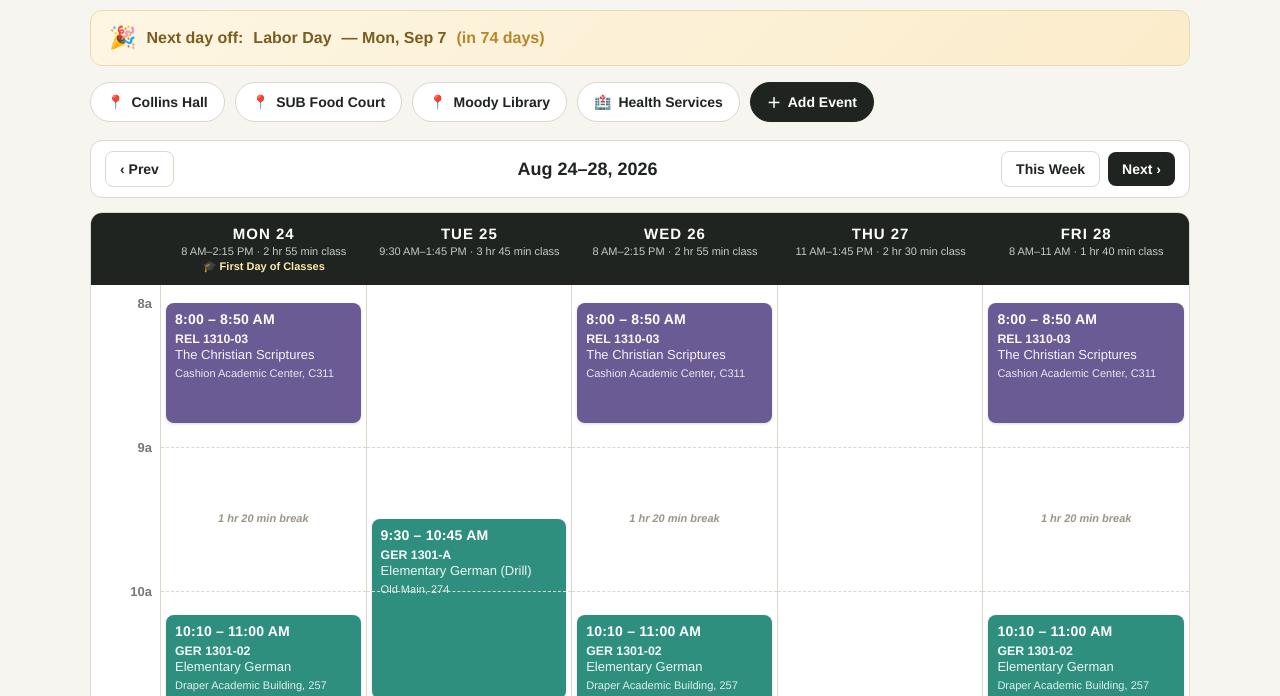
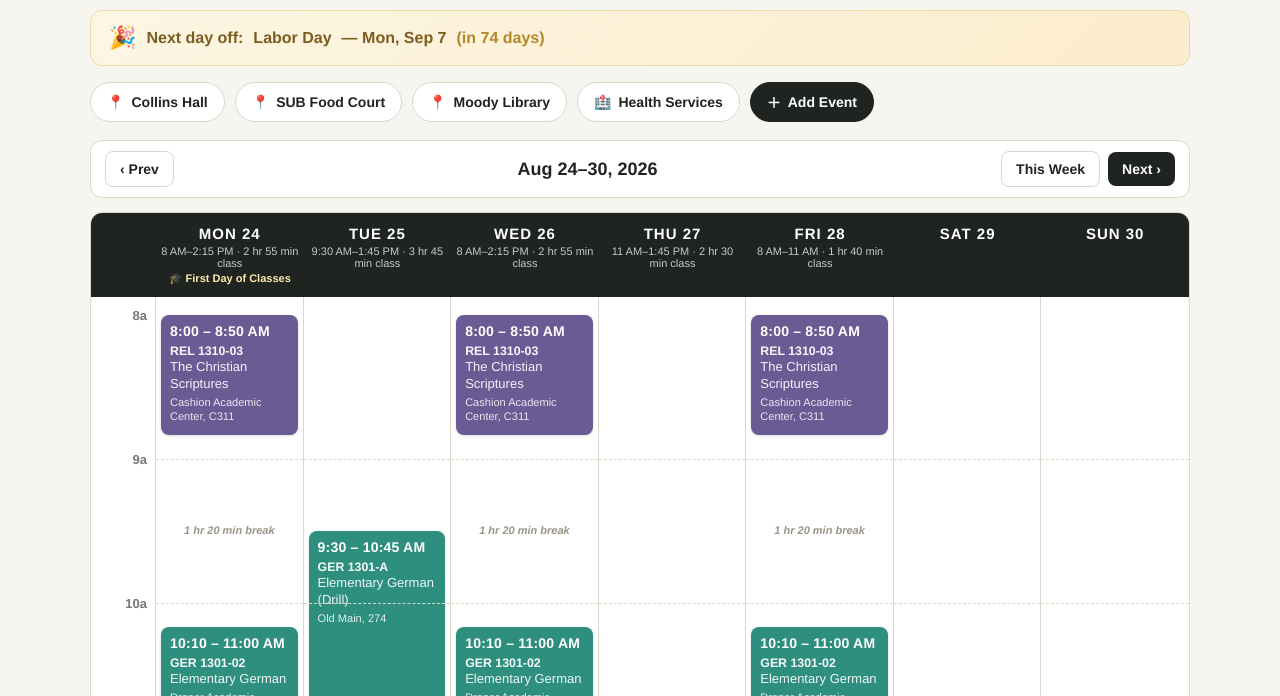
Before and after one commit to bartbrueck/Baylor, a plain HTML site: page index.html in a window 1280 px wide. Shown: the part 90-786 px from the top of the page. Drawn offline with Linux system fonts and the light colour scheme.

Commit message:
Add files via upload

```diff
--- a/index.html
+++ b/index.html
@@ -164,12 +164,12 @@
   }
   .grid{
     display:grid;
-    grid-template-columns:70px repeat(5, minmax(150px, 1fr));
+    grid-template-columns:65px repeat(7, minmax(125px, 1fr));
     border:1px solid var(--line);
     border-radius:12px;
     overflow:hidden;
     background:var(--card-bg);
-    min-width:760px;
+    min-width:940px;
   }
   .head-cell{
     background:var(--ink);
@@ -664,8 +664,6 @@
     </div>
   </div>
 
-  <div class="week-banner" id="weekBanner" style="display:none;"></div>
-
   <!-- ============ DESKTOP / TABLET GRID ============ -->
   <div class="grid-scroll">
     <div class="grid">
@@ -675,6 +673,8 @@
       <div class="head-cell" id="head-wed"></div>
       <div class="head-cell" id="head-thu"></div>
       <div class="head-cell" id="head-fri"></div>
+      <div class="head-cell" id="head-sat"></div>
+      <div class="head-cell" id="head-sun"></div>
 
       <div class="time-col"><div class="body-row" id="timeRow"></div></div>
       <div class="day-col" id="col-mon"><div class="body-row" id="mon"></div></div>
@@ -682,6 +682,8 @@
       <div class="day-col" id="col-wed"><div class="body-row" id="wed"></div></div>
       <div class="day-col" id="col-thu"><div class="body-row" id="thu"></div></div>
       <div class="day-col" id="col-fri"><div class="body-row" id="fri"></div></div>
+      <div class="day-col" id="col-sat"><div class="body-row" id="sat"></div></div>
+      <div class="day-col" id="col-sun"><div class="body-row" id="sun"></div></div>
     </div>
   </div>
   <div class="scroll-hint">Swipe to see all days →</div>
@@ -741,11 +743,11 @@ function addDays(date, n){ const d = new Date(date); d.setDate(d.getDate() + n);
 function fmtDateShort(date){ return MONTH_ABBR[date.getMonth()] + ' ' + date.getDate(); }
 function fmtDateLong(date){ return WEEKDAY_FULL[date.getDay()] + ', ' + MONTH_FULL[date.getMonth()] + ' ' + date.getDate() + ', ' + date.getFullYear(); }
 function fmtWeekRange(weekMonday){
-  const fri = addDays(weekMonday, 4);
-  if(weekMonday.getMonth() === fri.getMonth()){
-    return MONTH_ABBR[weekMonday.getMonth()] + ' ' + weekMonday.getDate() + '–' + fri.getDate() + ', ' + weekMonday.getFullYear();
+  const sun = addDays(weekMonday, 6);
+  if(weekMonday.getMonth() === sun.getMonth()){
+    return MONTH_ABBR[weekMonday.getMonth()] + ' ' + weekMonday.getDate() + '–' + sun.getDate() + ', ' + weekMonday.getFullYear();
   }
-  return MONTH_ABBR[weekMonday.getMonth()] + ' ' + weekMonday.getDate() + ' – ' + MONTH_ABBR[fri.getMonth()] + ' ' + fri.getDate() + ', ' + fri.getFullYear();
+  return MONTH_ABBR[weekMonday.getMonth()] + ' ' + weekMonday.getDate() + ' – ' + MONTH_ABBR[sun.getMonth()] + ' ' + sun.getDate() + ', ' + sun.getFullYear();
 }
 
 const SEMESTER_FIRST_MONDAY = new Date(2026, 7, 24);  // Aug 24, 2026 (Fall start)
@@ -764,23 +766,23 @@ const specialDates = [
   // ---- Fall 2026 ----
   { start:'2026-08-24', end:'2026-08-24', label:'First Day of Classes', short:'First Day of Classes', icon:'🎓', noClasses:false },
   { start:'2026-09-07', end:'2026-09-07', label:'Labor Day Holiday — No Classes', short:'Labor Day', icon:'🎉', noClasses:true, highlight:true },
-  { start:'2026-09-12', end:'2026-09-12', label:'Football vs. Prairie View A&M (Home)', short:'Football vs. Prairie View A&M', icon:'🏈', noClasses:false, weekendOnly:true, highlight:true },
-  { start:'2026-09-19', end:'2026-09-19', label:'Family Weekend & Football vs. Louisiana Tech (Home)', short:'Family Weekend', icon:'👪', noClasses:false, weekendOnly:true, highlight:true },
-  { start:'2026-09-26', end:'2026-09-26', label:'Football vs. Colorado (Home)', short:'Football vs. Colorado', icon:'🏈', noClasses:false, weekendOnly:true, highlight:true },
+  { start:'2026-09-12', end:'2026-09-12', label:'Football vs. Prairie View A&M (Home)', short:'Football vs. Prairie View A&M', icon:'🏈', noClasses:false, highlight:true },
+  { start:'2026-09-19', end:'2026-09-19', label:'Family Weekend & Football vs. Louisiana Tech (Home)', short:'Family Weekend', icon:'👪', noClasses:false, highlight:true },
+  { start:'2026-09-26', end:'2026-09-26', label:'Football vs. Colorado (Home)', short:'Football vs. Colorado', icon:'🏈', noClasses:false, highlight:true },
   { start:'2026-10-09', end:'2026-10-09', label:'Fall Break — No Classes', short:'Fall Break', icon:'🍂', noClasses:true, highlight:true },
-  { start:'2026-10-17', end:'2026-10-17', label:'Football vs. TCU (Home)', short:'Football vs. TCU', icon:'🏈', noClasses:false, weekendOnly:true, highlight:true },
+  { start:'2026-10-17', end:'2026-10-17', label:'Football vs. TCU (Home)', short:'Football vs. TCU', icon:'🏈', noClasses:false, highlight:true },
   { start:'2026-10-26', end:'2026-10-26', label:'Last Day to Drop a Class', short:'Last Day to Drop', icon:'⚠️', noClasses:false },
-  { start:'2026-11-07', end:'2026-11-07', label:'Homecoming & Football vs. Iowa State (Home)', short:'Homecoming', icon:'🐻', noClasses:false, weekendOnly:true, highlight:true },
-  { start:'2026-11-21', end:'2026-11-21', label:'Football vs. Texas Tech (Home)', short:'Football vs. Texas Tech', icon:'🏈', noClasses:false, weekendOnly:true, highlight:true },
+  { start:'2026-11-07', end:'2026-11-07', label:'Homecoming & Football vs. Iowa State (Home)', short:'Homecoming', icon:'🐻', noClasses:false, highlight:true },
+  { start:'2026-11-21', end:'2026-11-21', label:'Football vs. Texas Tech (Home)', short:'Football vs. Texas Tech', icon:'🏈', noClasses:false, highlight:true },
   { start:'2026-11-23', end:'2026-11-29', label:'Thanksgiving Break — No Classes', short:'Thanksgiving Break', icon:'🦃', noClasses:true, highlight:true },
   { start:'2026-12-09', end:'2026-12-09', label:'Last Day of Classes (Fall)', short:'Last Day of Fall Classes', icon:'📚', noClasses:false, highlight:true },
   { start:'2026-12-10', end:'2026-12-10', label:'Study Day — No Classes', short:'Study Day', icon:'📖', noClasses:true },
   { start:'2026-12-11', end:'2026-12-16', label:'Final Exams', short:'Final Exams', icon:'✏️', noClasses:true },
 
   // ---- Sorority Recruitment (between semesters) ----
-  { start:'2027-01-10', end:'2027-01-10', label:'Sorority Recruitment: PNM Orientation', short:'Recruitment Orientation', icon:'🎀', noClasses:false, weekendOnly:true },
+  { start:'2027-01-10', end:'2027-01-10', label:'Sorority Recruitment: PNM Orientation', short:'Recruitment Orientation', icon:'🎀', noClasses:false },
   { start:'2027-01-11', end:'2027-01-15', label:'Sorority Recruitment Rounds', short:'Recruitment Rounds', icon:'🎀', noClasses:false },
-  { start:'2027-01-16', end:'2027-01-16', label:'Bid Day! 🎉', short:'Bid Day', icon:'🎀', noClasses:false, weekendOnly:true, highlight:true },
+  { start:'2027-01-16', end:'2027-01-16', label:'Bid Day! 🎉', short:'Bid Day', icon:'🎀', noClasses:false, highlight:true },
 
   // ---- Spring 2027 ----
   { start:'2027-01-18', end:'2027-01-18', label:'MLK Holiday — No Classes', short:'MLK Day', icon:'🎉', noClasses:true, highlight:true },
@@ -790,19 +792,14 @@ const specialDates = [
   { start:'2027-03-26', end:'2027-03-29', label:'Easter Holidays — No Classes', short:'Easter Break', icon:'🐣', noClasses:true, highlight:true },
   { start:'2027-04-06', end:'2027-04-06', label:'Diadeloso — No Classes', short:'Diadeloso', icon:'🎉', noClasses:true, highlight:true },
   { start:'2027-04-08', end:'2027-04-08', label:'Last Day to Drop / Withdraw', short:'Last Day to Drop', icon:'⚠️', noClasses:false },
-  { start:'2027-04-10', end:'2027-04-10', label:'Asynchronous Online Day (classes meet online, follows Monday schedule)', short:'Async Online Day', icon:'📡', noClasses:false, weekendOnly:true },
+  { start:'2027-04-10', end:'2027-04-10', label:'Asynchronous Online Day (classes meet online, follows Monday schedule)', short:'Async Online Day', icon:'📡', noClasses:false },
   { start:'2027-05-05', end:'2027-05-05', label:'Last Day of Classes (Spring)', short:'Last Day of Spring Classes', icon:'📚', noClasses:false, highlight:true },
   { start:'2027-05-06', end:'2027-05-06', label:'Study Day — No Classes', short:'Study Day', icon:'📖', noClasses:true },
   { start:'2027-05-07', end:'2027-05-12', label:'Final Exams', short:'Final Exams', icon:'✏️', noClasses:true },
 ];
 
 function specialsForDate(dateStr){
-  return specialDates.filter(s => !s.weekendOnly && dateStr >= s.start && dateStr <= s.end);
-}
-function specialsForWeek(weekMonday){
-  const weekStart = ymd(weekMonday);
-  const weekEnd = ymd(addDays(weekMonday, 6));
-  return specialDates.filter(s => !(s.end < weekStart || s.start > weekEnd));
+  return specialDates.filter(s => dateStr >= s.start && dateStr <= s.end);
 }
 
 const classes = [
@@ -861,7 +858,7 @@ const courseInfo = {
   }
 };
 
-const dayOrder = ['mon','tue','wed','thu','fri'];
+const dayOrder = ['mon','tue','wed','thu','fri','sat','sun'];
 
 // ============ CUSTOM EVENTS (synced across devices via Firebase Firestore) ============
 const firebaseConfig = {
@@ -1137,19 +1134,6 @@ function renderWeekNav(weekInfo){
   document.getElementById('weekLabel').textContent = fmtWeekRange(currentWeekStart);
   document.getElementById('prevWeekBtn').disabled = currentWeekStart <= SEMESTER_FIRST_MONDAY;
   document.getElementById('nextWeekBtn').disabled = currentWeekStart >= SEMESTER_LAST_MONDAY;
-
-  const weekSpecials = specialsForWeek(currentWeekStart);
-  const weekendOnes = weekSpecials.filter(s => s.weekendOnly);
-  const bannerEl = document.getElementById('weekBanner');
-  if(weekendOnes.length > 0){
-    bannerEl.style.display = 'block';
-    bannerEl.innerHTML = weekendOnes.map(s => {
-      const d = parseYMD(s.start);
-      return `${s.icon} ${s.label} — ${WEEKDAY_ABBR[d.getDay()]}, ${fmtDateShort(d)}`;
-    }).join(' &nbsp;·&nbsp; ');
-  } else {
-    bannerEl.style.display = 'none';
-  }
 }
 
 function renderGrid(weekInfo){
```
